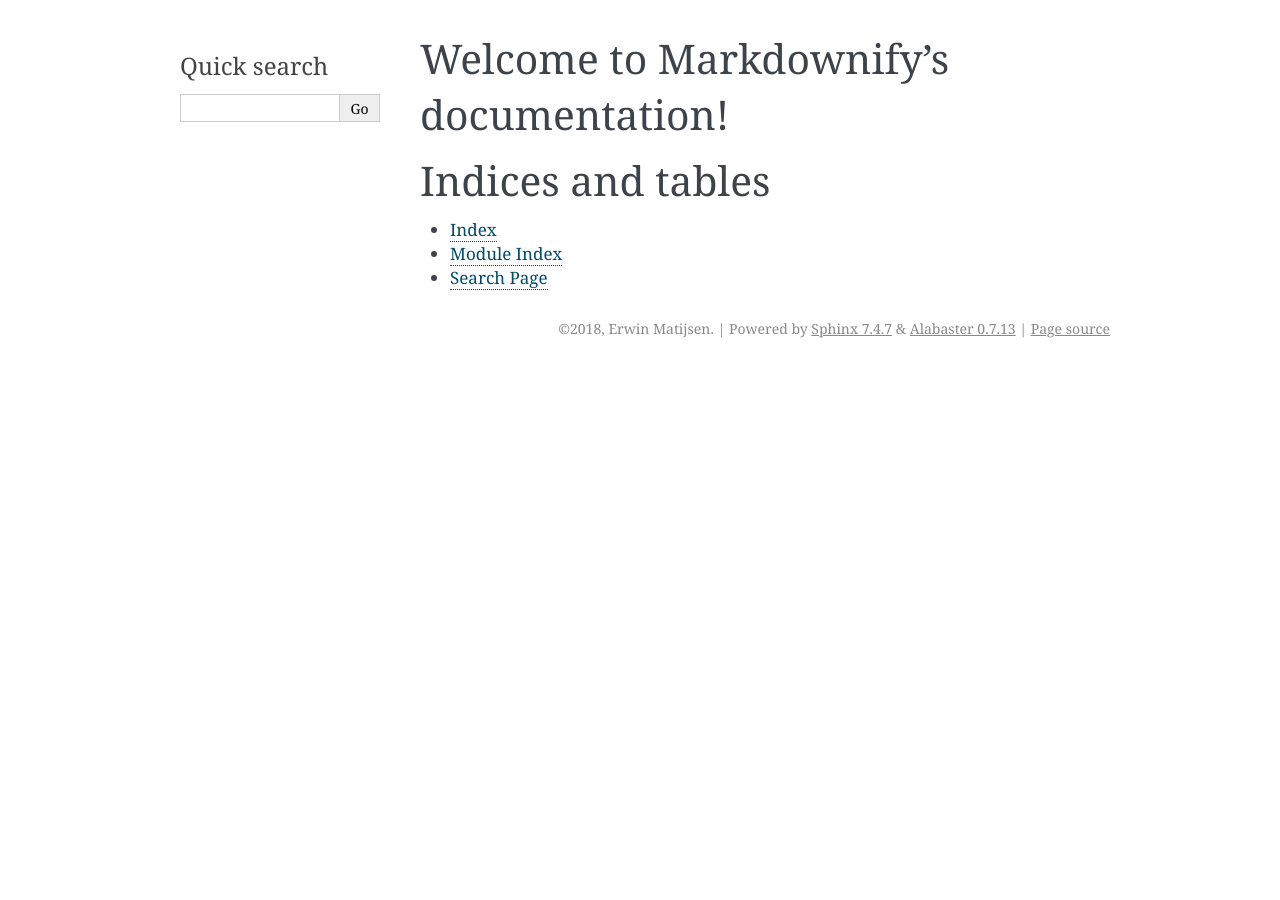
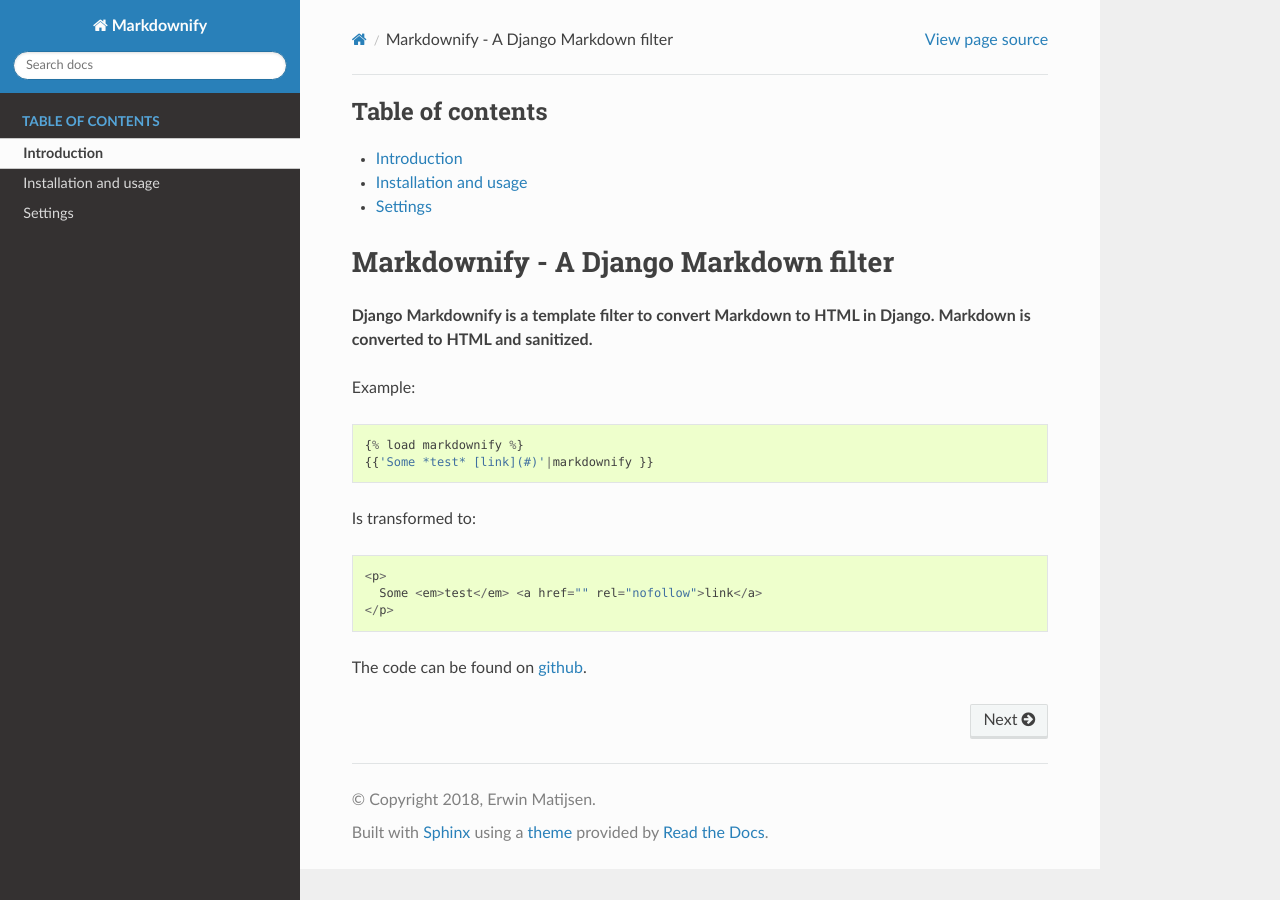
Before and after one commit to erwinmatijsen/django-markdownify, a Sphinx documentation site: the page built from docs/source/index.rst, in a window 1280 px wide. Built offline with Sphinx 7.4.7 and the Read the Docs theme 2.0.0, drawn with Linux system fonts in a browser that asks for light colours.

Commit message:
Add .rst docs

```diff
--- a/docs/source/conf.py
+++ b/docs/source/conf.py
@@ -21,6 +21,7 @@
 # import sys
 # sys.path.insert(0, os.path.abspath('.'))
 
+import sphinx_rtd_theme
 
 # -- General configuration ------------------------------------------------
 
@@ -83,13 +84,16 @@
 # The theme to use for HTML and HTML Help pages.  See the documentation for
 # a list of builtin themes.
 #
-html_theme = 'alabaster'
+html_theme = "sphinx_rtd_theme"
+html_theme_path = [sphinx_rtd_theme.get_html_theme_path()]
 
 # Theme options are theme-specific and customize the look and feel of a theme
 # further.  For a list of options available for each theme, see the
 # documentation.
 #
-# html_theme_options = {}
+html_theme_options = {
+    'display_version': False,
+                      }
 
 # Add any paths that contain custom static files (such as style sheets) here,
 # relative to this directory. They are copied after the builtin static files,
@@ -103,6 +107,7 @@
 # refs: http://alabaster.readthedocs.io/en/latest/installation.html#sidebars
 html_sidebars = {
     '**': [
+        'globaltoc.html',
         'relations.html',  # needs 'show_related': True theme option to display
         'searchbox.html',
     ]
--- a/docs/source/index.rst
+++ b/docs/source/index.rst
@@ -3,18 +3,32 @@
    You can adapt this file completely to your liking, but it should at least
    contain the root `toctree` directive.
 
-Welcome to Markdownify's documentation!
-=======================================
-
-.. toctree::
-   :maxdepth: 2
-   :caption: Contents:
 
 
+..  toctree::
+    :maxdepth: 1
+    :caption: Table of contents
+    :name: maintoc
 
-Indices and tables
-==================
+    Introduction <self>
+    Installation and usage <install_and_usage>
+    Settings <settings>
 
-* :ref:`genindex`
-* :ref:`modindex`
-* :ref:`search`
+Markdownify - A Django Markdown filter
+=======================================
+**Django Markdownify is a template filter to convert Markdown to HTML in Django.
+Markdown is converted to HTML and sanitized.**
+
+Example::
+
+  {% load markdownify %}
+  {{'Some *test* [link](#)'|markdownify }}
+
+Is transformed to::
+
+  <p>
+    Some <em>test</em> <a href="" rel="nofollow">link</a>
+  </p>
+
+
+The code can be found on `github <https://github.com/RRMoelker/django-markdownify>`_.
```
Also changed, not shown: README.md (+12 -108 lines), docs/source/install_and_usage.rst (added, +59 -0 lines), docs/source/settings.rst (added, +124 -0 lines), 1 other file.
